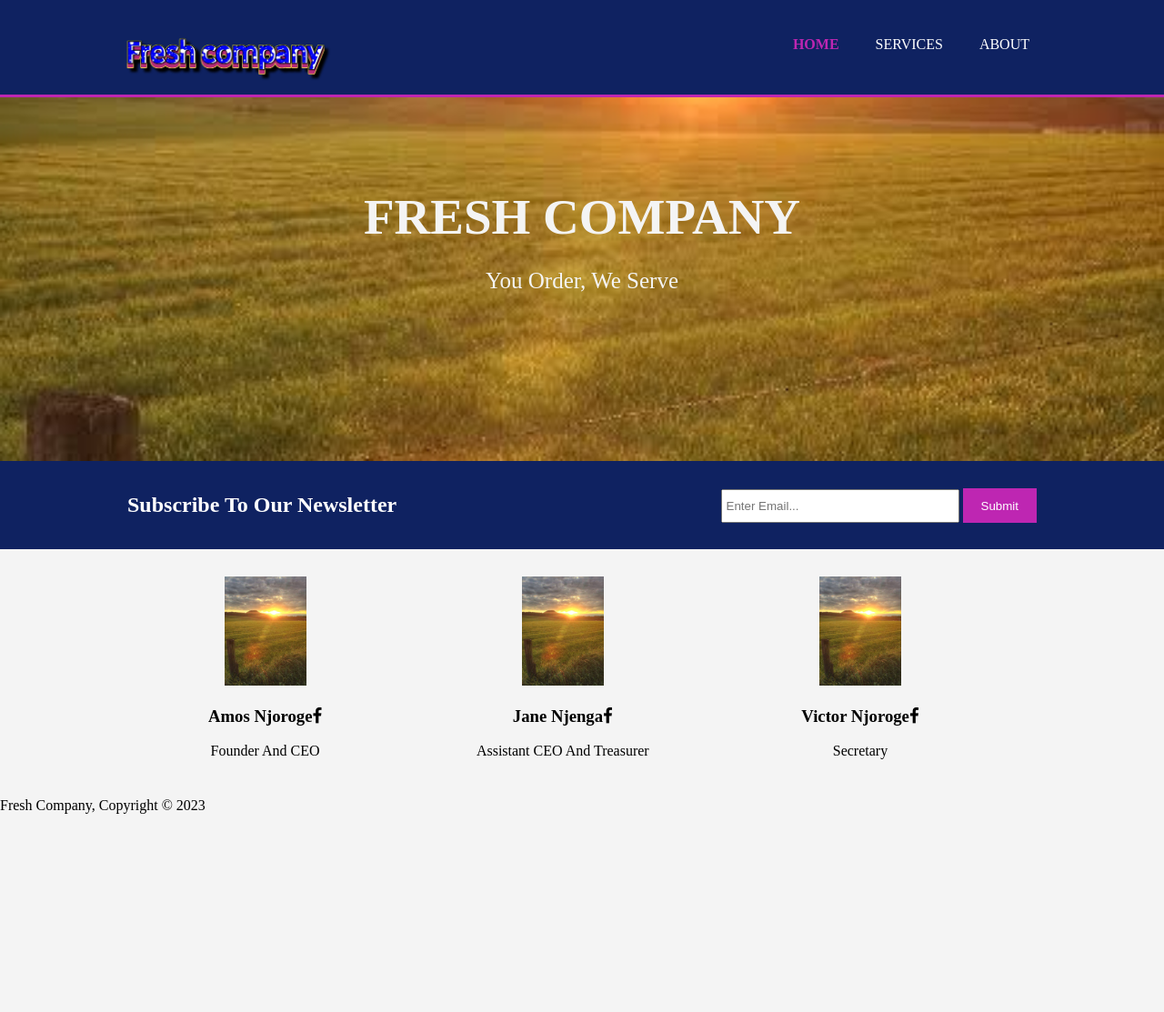
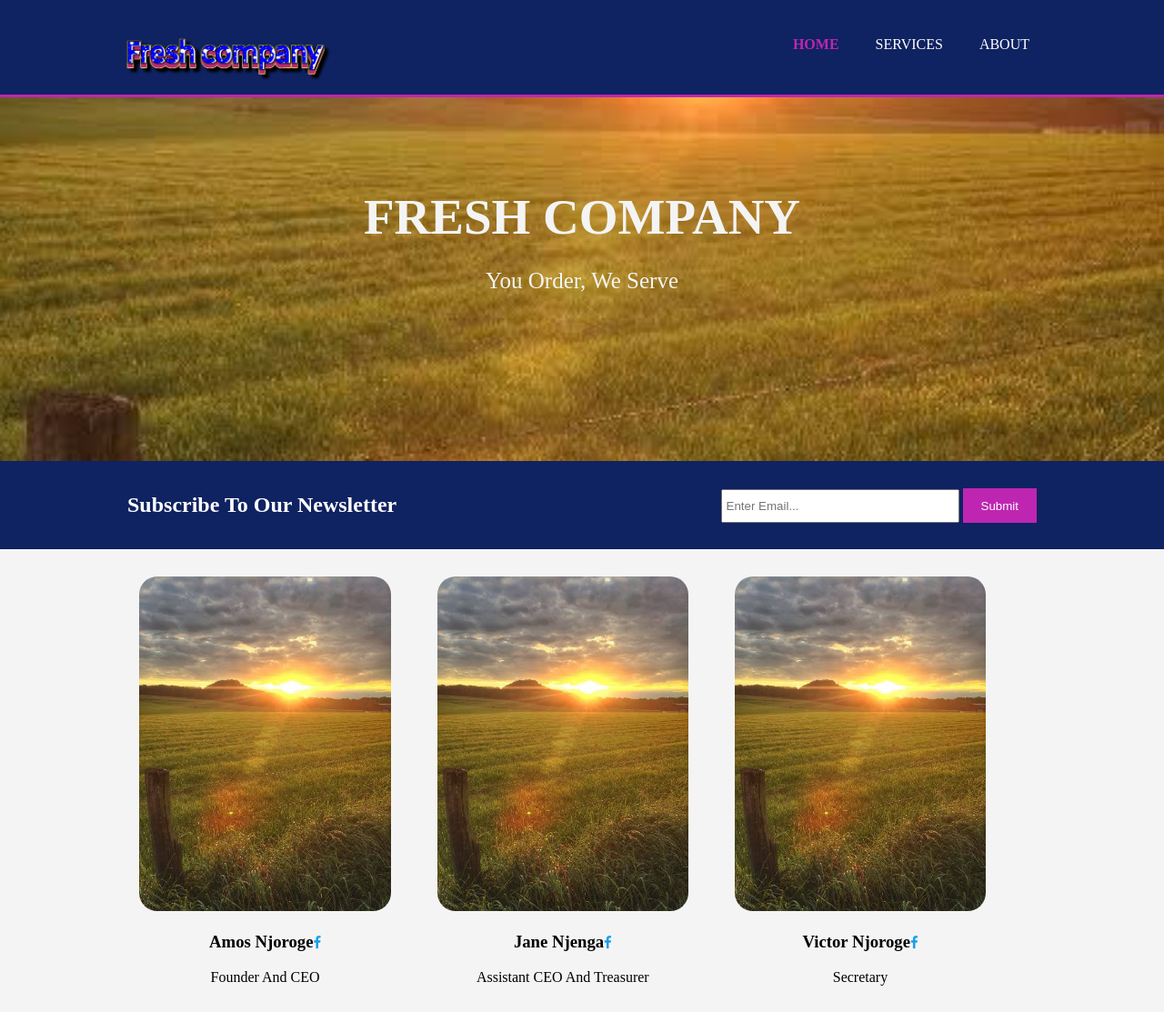
Before and after one commit to kennah5363/freshcompany, a plain HTML site: page index.html in a window 1280 px wide. Shown: the top 1113 px of the page at 91% size. Before the commit the page ends 911 px from the top, so only its background shows below. Drawn offline with Linux system fonts and the light colour scheme; a script that the page names is missing.

Commit message:
Add files via upload

```diff
--- a/style.css
+++ b/style.css
@@ -119,6 +119,12 @@ header nav a:hover {
     margin-top:20px;
 }
 
+#boxes .box i {
+  font-size: 15px;
+  color: #199eea;
+  justify-content: center;
+}
+
 #boxes .box{
     float:left;
     text-align: center;
@@ -127,12 +133,21 @@ header nav a:hover {
 }
 
 #boxes .box img{
-    width:90px;
+    width:90%;
+    border-radius: 20px;
+}
+  /* FOOTER */
+footer {
+    text-align: center;
+  }
+footer p {
+  font-size: 20px;
+  font-weight: 700;
+  margin-top: 20px;
 }
 
-
 @media(max-width: 768px) {
-    header #branding,
+    header .branding,
     header nav,
     header nav li,
     #newsletter h1,
```
